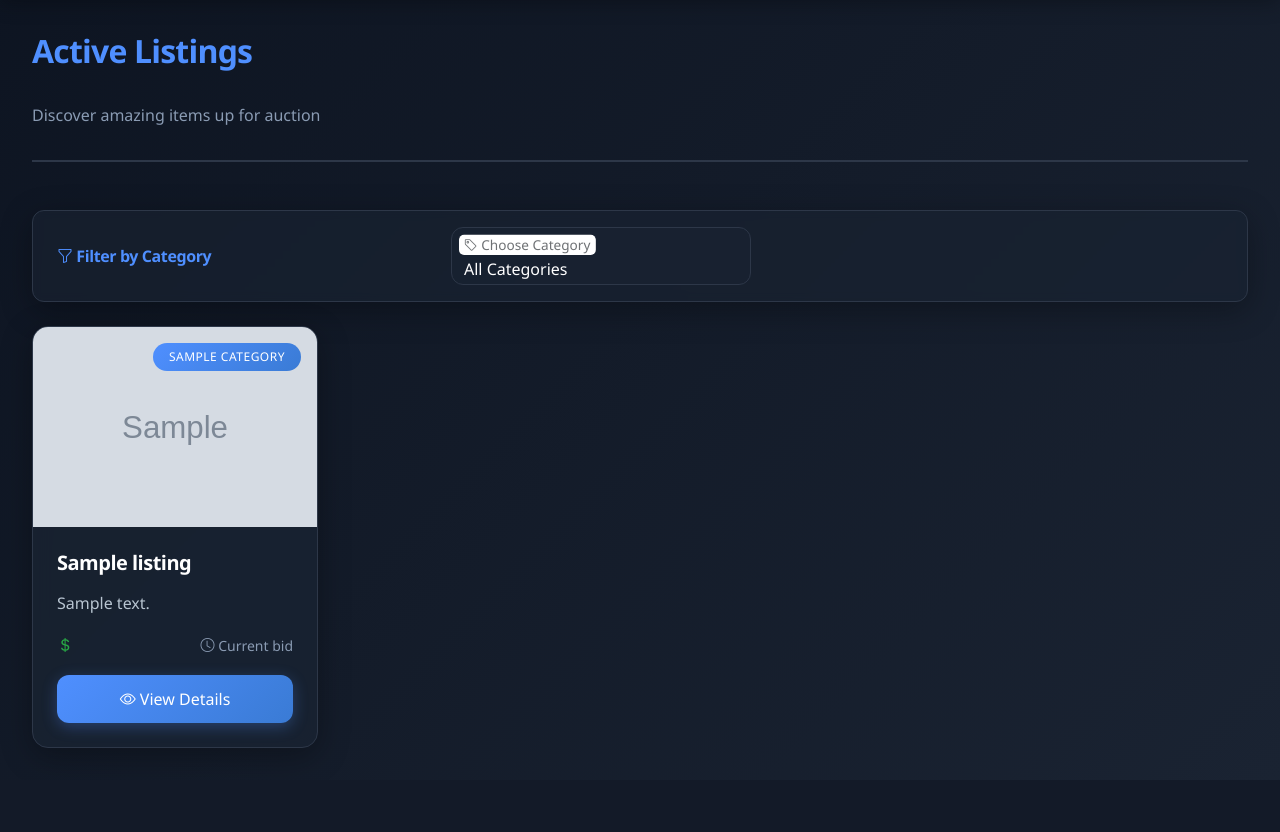
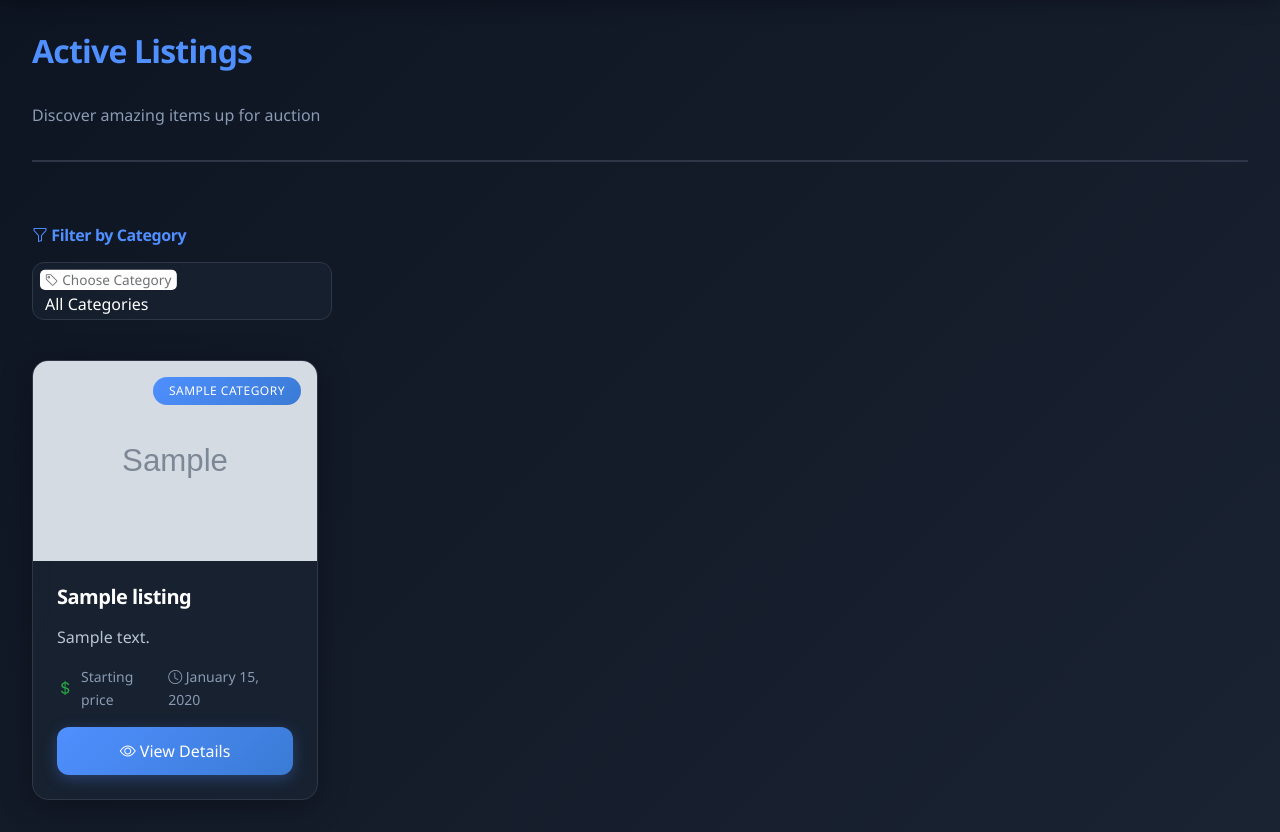
Before and after one commit to GabrielMensi/cs50web-commerce, a Django app: page / in a window 1280 px wide. Shown: the part 87-919 px from the top of the page. Before the commit the page ends 835 px from the top, so only its background shows below. Run offline with Django 3.2, Linux system fonts and the light colour scheme; tables that the repository leaves empty hold one stand-in row (values such as "Sample post"); grey boxes marked "Sample" are stand-in pictures.

Commit message:
feat: Improve UI

```diff
--- a/auctions/templates/auctions/index.html
+++ b/auctions/templates/auctions/index.html
@@ -14,7 +14,7 @@
         <div class="row row-cols-1 row-cols-md-2 row-cols-lg-3 row-cols-xl-4 g-4">
             {% for listing in listings %}
                 <div class="col">
-                    {% include "components/card.html" with image=listing.image title=listing.title category=listing.category description=listing.description price=listing.price id=listing.id %}
+                    {% include "components/card.html" with listing=listing %}
                 </div>
             {% endfor %}
         </div>
--- a/auctions/templates/auctions/login.html
+++ b/auctions/templates/auctions/login.html
@@ -22,7 +22,7 @@
                     <form action="{% url 'login' %}" method="post">
                         {% csrf_token %}
                         <div class="form-floating mb-3">
-                            <input autofocus class="form-control" type="text" id="username" name="username" placeholder="Username" required>
+                            <input autofocus class="form-control" type="text" id="username" name="username" placeholder="Username" autocomplete="off" required>
                             <label for="username">
                                 <i class="bi bi-person"></i>
                                 Username
--- a/auctions/templates/auctions/watchlist.html
+++ b/auctions/templates/auctions/watchlist.html
@@ -13,7 +13,7 @@
         <div class="row row-cols-1 row-cols-md-2 row-cols-lg-3 row-cols-xl-4 g-4">
             {% for listing in listings %}
                 <div class="col">
-                    {% include "components/card.html" with image=listing.image title=listing.title category=listing.category description=listing.description price=listing.price id=listing.id %}
+                    {% include "components/card.html" with listing=listing %}
                 </div>
             {% endfor %}
         </div>
--- a/auctions/templates/components/card.html
+++ b/auctions/templates/components/card.html
@@ -1,27 +1,32 @@
 <article class="card h-100">
     <div class="position-relative">
-        <img src="{{ image }}" class="card-img-top" alt="Image of {{ title }}" loading="lazy">
+        <img src="{{ listing.image }}" class="card-img-top" alt="Image of {{ listing.title }}" loading="lazy">
         <div class="position-absolute top-0 end-0 m-3">
-            <span class="badge text-bg-primary">{{ category|upper }}</span>
+            <span class="badge text-bg-primary">{{ listing.category|upper }}</span>
         </div>
     </div>
 
     <div class="card-body d-flex flex-column">
-        <h5 class="card-title">{{ title }}</h5>
-        <p class="card-text flex-grow-1">{{ description|truncatewords:15 }}</p>
+        <h5 class="card-title">{{ listing.title }}</h5>
+        <p class="card-text flex-grow-1">{{ listing.description|truncatewords:15 }}</p>
 
         <div class="mt-auto">
             <div class="d-flex justify-content-between align-items-center mb-3">
                 <div class="price-tag">
                     <i class="bi bi-currency-dollar text-success"></i>
-                    <strong class="text-success">{{ price.bid|floatformat:"2g" }}</strong>
+                    <strong class="text-success">{{ listing.current_price|floatformat:"2g" }}</strong>
+                    {% if listing.price %}
+                        <small class="text-muted d-block">{{ listing.listing_bids.count }} bid{{ listing.listing_bids.count|pluralize }}</small>
+                    {% else %}
+                        <small class="text-muted d-block">Starting price</small>
+                    {% endif %}
                 </div>
                 <small class="text-muted">
                     <i class="bi bi-clock"></i>
-                    Current bid
+                    {{ listing.created_at|date:"F j, Y" }}
                 </small>
             </div>
-            <a href="{% url 'listing' id=id %}" class="btn btn-primary w-100">
+            <a href="{% url 'listing' id=listing.id %}" class="btn btn-primary w-100">
                 <i class="bi bi-eye"></i>
                 View Details
             </a>
--- a/auctions/templates/components/category_filter.html
+++ b/auctions/templates/components/category_filter.html
@@ -1,14 +1,14 @@
 <div class="filter-section mb-4">
-    <div class="card">
-        <div class="card-body py-3">
-            <div class="row align-items-center justify-content-between g-3">
-                <div class="col-md-4">
+    <div class="">
+        <div class="py-3">
+            <div class="row align-items-center justify-content-between g-3 w-100">
+                <div class="">
                     <h6 class="mb-0">
                         <i class="bi bi-funnel"></i>
                         Filter by Category
                     </h6>
                 </div>
-                <div class="col-md-8">
+                <div class="">
                     <form action="{% url 'display_category' %}" method="POST" class="d-flex gap-2">
                         {% csrf_token %}
                         <div class="form-floating flex-grow-1">
```
Also changed, not shown: auctions/templates/components/listing_card.html (+9 -5 lines).
